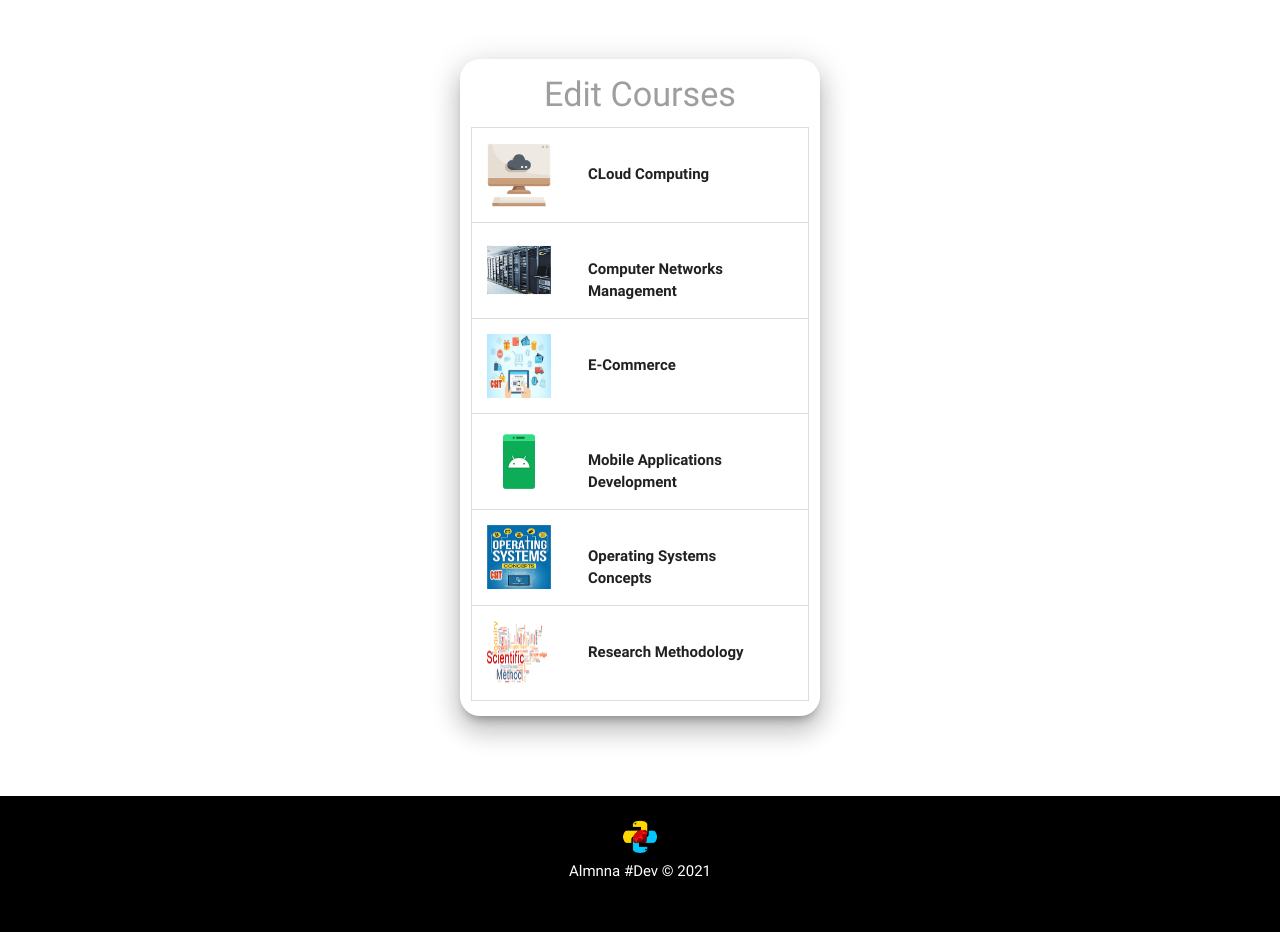
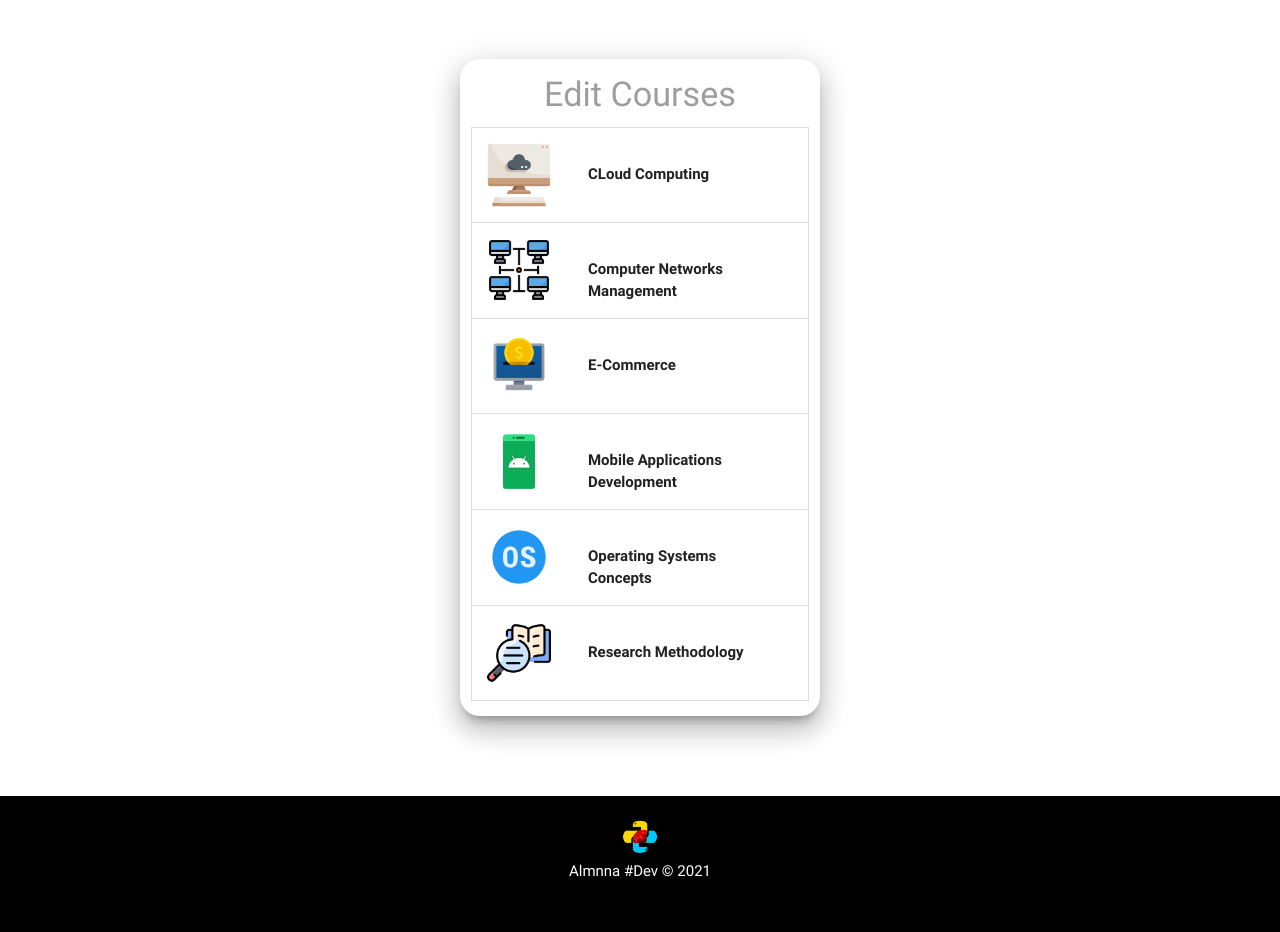
Before and after one commit to Almnna/lums, a Django app: template Main/templates/panel.html in a window 1280 px wide. Shown: the part 1078-2010 px from the top of the page. Run offline with Django 3.2, Linux system fonts and the light colour scheme; the template is opened without the code that fills it: values that come from a table or form of the project are taken from there, others are empty; data comes from the database, SQL or seed files in the repository.

Commit message:
update 3

```diff
--- a/Main/templates/panel/tablet.html
+++ b/Main/templates/panel/tablet.html
@@ -147,7 +147,7 @@
             </li>
             <li>
                 <div class="collapsible-header">
-                <img src="{% static 'img/courses/sem7/computer-servers.jpeg' %}" style="width: 64px; height: 64px;">
+                <img src="{% static 'img/courses/sem7/computer-servers.png' %}" style="width: 64px; height: 64px;">
                 <div class="col offset-s1" style="margin-top: 20px;">
                     <b>Computer Networks Management</b>
                 </div>
@@ -191,7 +191,7 @@
             </li>
             <li>
                 <div class="collapsible-header">
-                <img src="{% static 'img/courses/sem7/E-Commerce.jpeg' %}" style="width: 64px; height: 64px;">
+                <img src="{% static 'img/courses/sem7/E-Commerce.png' %}" style="width: 64px; height: 64px;">
                 <div class="col offset-s1" style="margin-top: 20px;">
                     <b>E-Commerce</b>
                 </div>
@@ -279,7 +279,7 @@
             </li>
             <li>
                 <div class="collapsible-header">
-                <img src="{% static 'img/courses/sem7/OperatingSystemsConcepts.jpeg' %}" style="width: 64px; height: 64px;">
+                <img src="{% static 'img/courses/sem7/OperatingSystemsConcepts.png' %}" style="width: 64px; height: 64px;">
                 <div class="col offset-s1" style="margin-top: 20px;">
                     <b>Operating Systems Concepts</b>
                 </div>
@@ -323,7 +323,7 @@
             </li>
             <li>
                 <div class="collapsible-header">
-                <img src="{% static 'img/courses/sem7/scientific-method.jpeg' %}" style="width: 64px; height: 64px;">
+                <img src="{% static 'img/courses/sem7/scientific-method.png' %}" style="width: 64px; height: 64px;">
                 <div class="col offset-s1" style="margin-top: 20px;">
                     <b>Research Methodology</b>
                 </div>
```
Also changed, not shown: Main/templates/panel/mobile.html (+4 -4 lines), Main/templates/panel/pc.html (+4 -4 lines).
